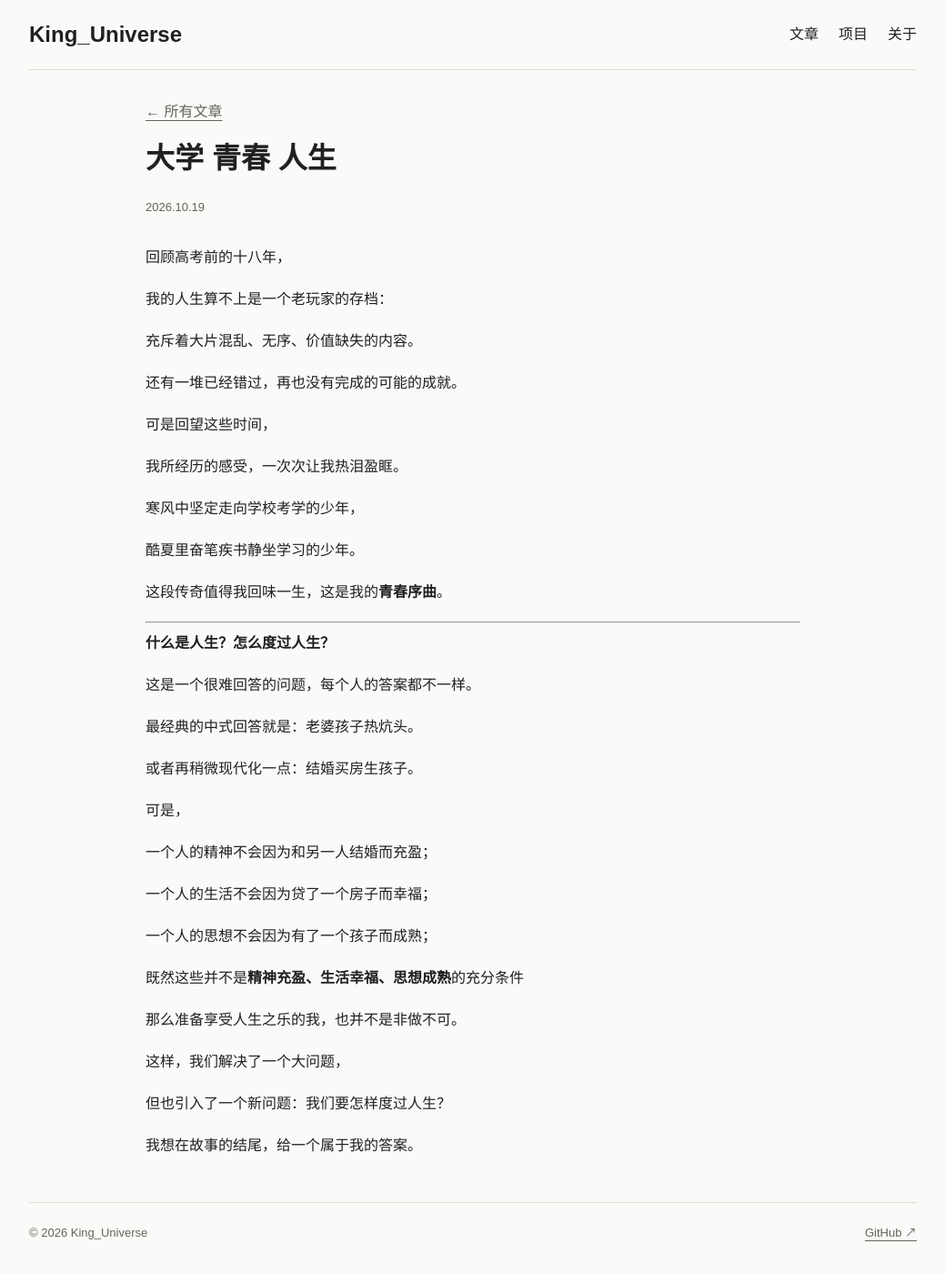
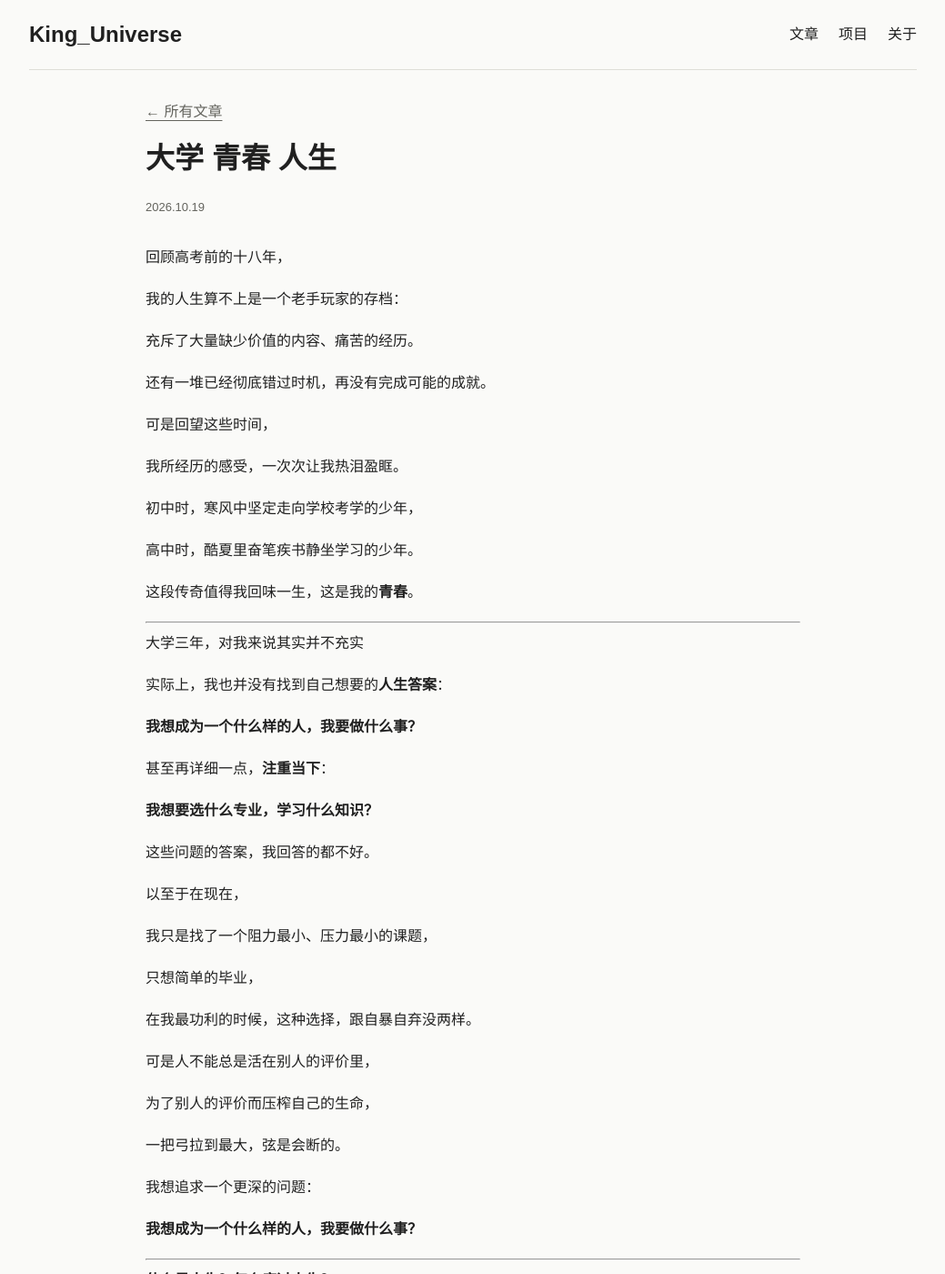
Before and after one commit to kinguniverse527/King_Universe.github.io, a Jekyll site: the page built from _posts/2026-10-19-college-jail-society.md, in a window 1280 px wide and 1400 px high. Shown: the whole window at 91% size, without its empty margins (120-1159 px from the left). Built offline with Jekyll 4.4.1, drawn with Linux system fonts in a browser that asks for light colours.

Commit message:
更新文章：大学 青春 人生

```diff
--- a/_posts/2026-10-19-college-jail-society.md
+++ b/_posts/2026-10-19-college-jail-society.md
@@ -5,21 +5,53 @@ description: 肖申克的救赎——每个人都活在监狱里，筹划越狱
 ---
 回顾高考前的十八年，
 
-我的人生算不上是一个老玩家的存档：
+我的人生算不上是一个老手玩家的存档：
 
-充斥着大片混乱、无序、价值缺失的内容。
+充斥了大量缺少价值的内容、痛苦的经历。
 
-还有一堆已经错过，再也没有完成的可能的成就。
+还有一堆已经彻底错过时机，再没有完成可能的成就。
 
 可是回望这些时间，
 
 我所经历的感受，一次次让我热泪盈眶。
 
-寒风中坚定走向学校考学的少年，
+初中时，寒风中坚定走向学校考学的少年，
 
-酷夏里奋笔疾书静坐学习的少年。
+高中时，酷夏里奋笔疾书静坐学习的少年。
 
-这段传奇值得我回味一生，这是我的**青春序曲**。
+这段传奇值得我回味一生，这是我的**青春**。
+
+---
+
+大学三年，对我来说其实并不充实
+
+实际上，我也并没有找到自己想要的**人生答案**：
+
+**我想成为一个什么样的人，我要做什么事？**
+
+甚至再详细一点，**注重当下**：
+
+**我想要选什么专业，学习什么知识？**
+
+这些问题的答案，我回答的都不好。
+
+以至于在现在，
+
+我只是找了一个阻力最小、压力最小的课题，
+
+只想简单的毕业，
+
+在我最功利的时候，这种选择，跟自暴自弃没两样。
+
+可是人不能总是活在别人的评价里，
+
+为了别人的评价而压榨自己的生命，
+
+一把弓拉到最大，弦是会断的。
+
+我想追求一个更深的问题：
+
+**我想成为一个什么样的人，我要做什么事？**
 
 ---
 
```
